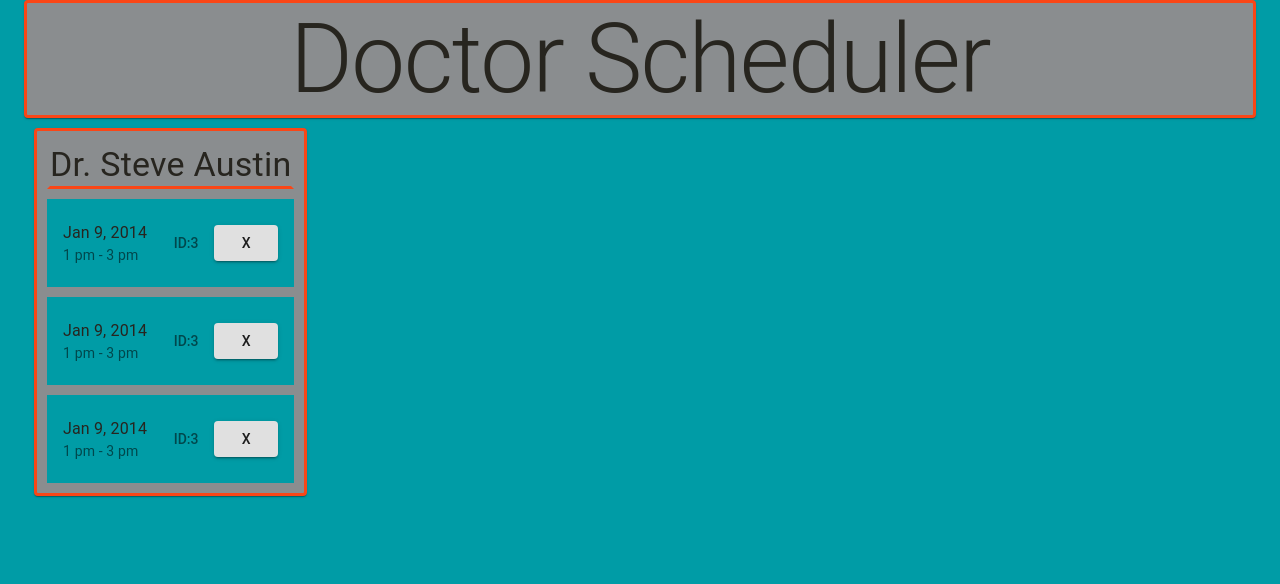
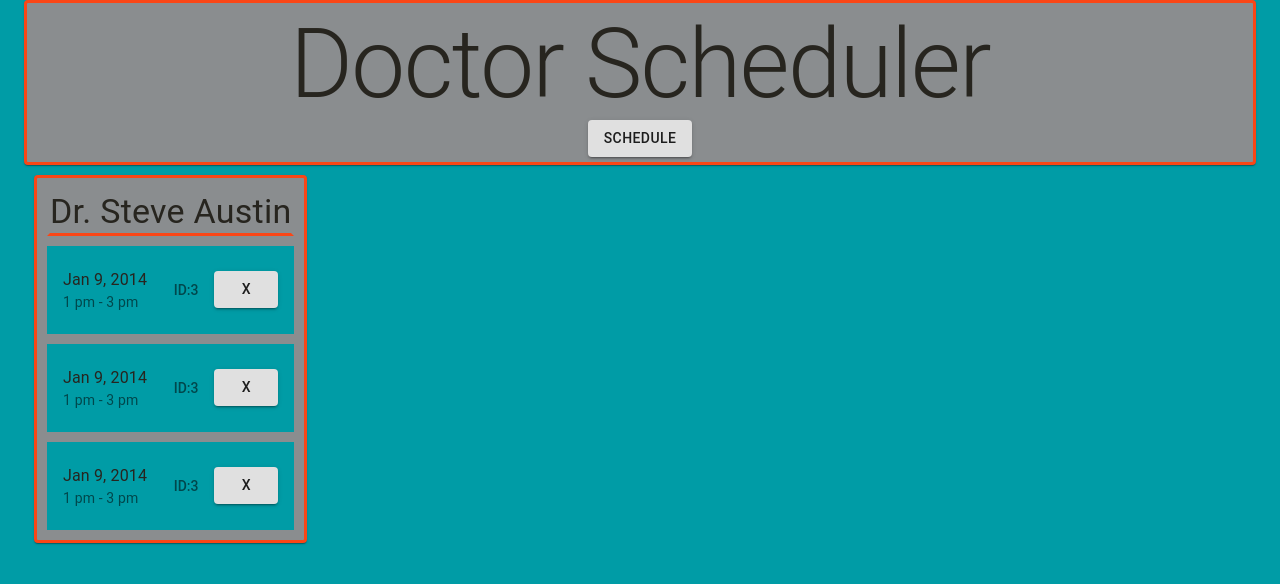
Before and after one commit to jceb30198/Doctor_Scheduler, a React (Create React App) app in the folder client/: page / in a window 1280 px wide. Shown: the top 584 px of the page. Built offline with nearby package versions, Linux system fonts and the light colour scheme.

Commit message:
Added schedule button for login page

```diff
--- a/client/src/App.js
+++ b/client/src/App.js
@@ -1,6 +1,6 @@
 import React, { Component } from "react";
 import { BrowserRouter as Router, Route, Switch } from "react-router-dom";
-import { Container, Paper, Typography } from "@material-ui/core";
+import { Button, Container, Paper, Typography } from "@material-ui/core";
 import DoctorCard from "./components/DoctorCard";
 
 class App extends Component {
@@ -11,7 +11,8 @@ class App extends Component {
         color: "#27251F",
         backgroundColor: "#8A8D8F",
         borderColor: "#FA4616",
-        borderStyle: "solid"
+        borderStyle: "solid",
+        padding: "5px"
       }
     }
     return (
@@ -19,6 +20,7 @@ class App extends Component {
       <Container>
         <Paper style={styles.header}>
           <Typography variant="h1">Doctor Scheduler</Typography>
+          <Button variant="contained">Schedule</Button>
         </Paper>
         <DoctorCard>
         </DoctorCard>
```
